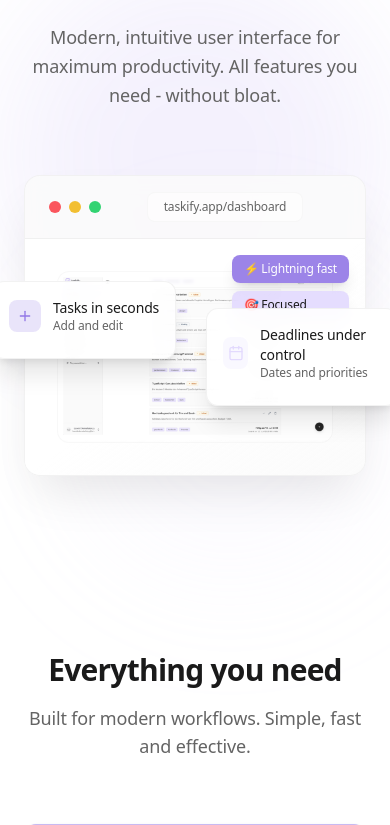
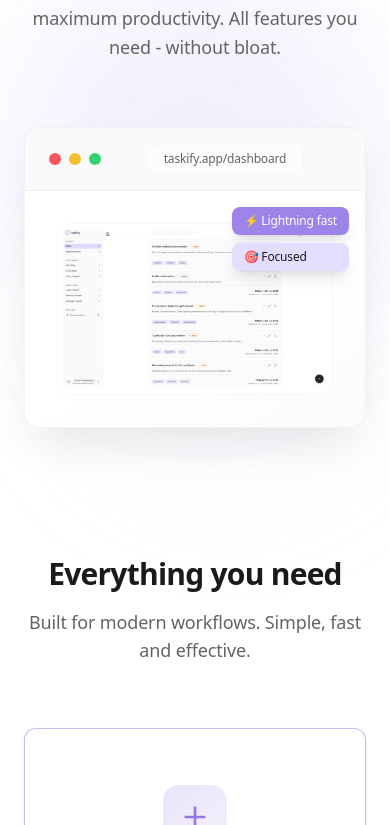
Before and after one commit to ledo9315/taskify, a Next.js app: page /en/landing in a window 390 px wide. Shown: the part 878-1703 px from the top of the page. Built offline with nearby package versions, Linux system fonts and the light colour scheme.

Commit message:
Feat: Improve layout and responsiveness of LandingPage component

```diff
--- a/src/app/[locale]/(routes)/landing/page.tsx
+++ b/src/app/[locale]/(routes)/landing/page.tsx
@@ -103,7 +103,7 @@ export default function LandingPage() {
   }, []);
 
   return (
-    <div className="min-h-screen bg-background">
+    <div className="min-h-screen bg-background overflow-hidden">
       {/* Navigation */}
       <motion.nav
         initial={{ y: -100, opacity: 0 }}
@@ -275,7 +275,7 @@ export default function LandingPage() {
       {/* Dashboard Screenshot */}
       <motion.section
         ref={dashboardRef}
-        className="relative container max-w-6xl mx-auto px-6 py-24"
+        className="relative container max-w-6xl mx-auto px-6 py-12 sm:py-24"
         initial="hidden"
         animate={dashboardInView ? "visible" : "hidden"}
         variants={containerVariants}
@@ -437,9 +437,9 @@ export default function LandingPage() {
                 </div>
               </motion.div>
 
-              {/* Floating Cards */}
+              {/* Floating Cards - Hidden on mobile */}
               <motion.div
-                className="absolute -left-8 top-1/2 -translate-y-1/2"
+                className="absolute -left-8 top-1/2 -translate-y-1/2 hidden lg:block"
                 initial={{ opacity: 0, x: -50 }}
                 whileInView={{ opacity: 1, x: 0 }}
                 transition={{ delay: 0.8 }}
@@ -479,7 +479,7 @@ export default function LandingPage() {
               </motion.div>
 
               <motion.div
-                className="absolute -right-8 bottom-1/4"
+                className="absolute -right-8 bottom-1/4 hidden lg:block"
                 initial={{ opacity: 0, x: 50 }}
                 whileInView={{ opacity: 1, x: 0 }}
                 transition={{ delay: 1.2 }}
```
